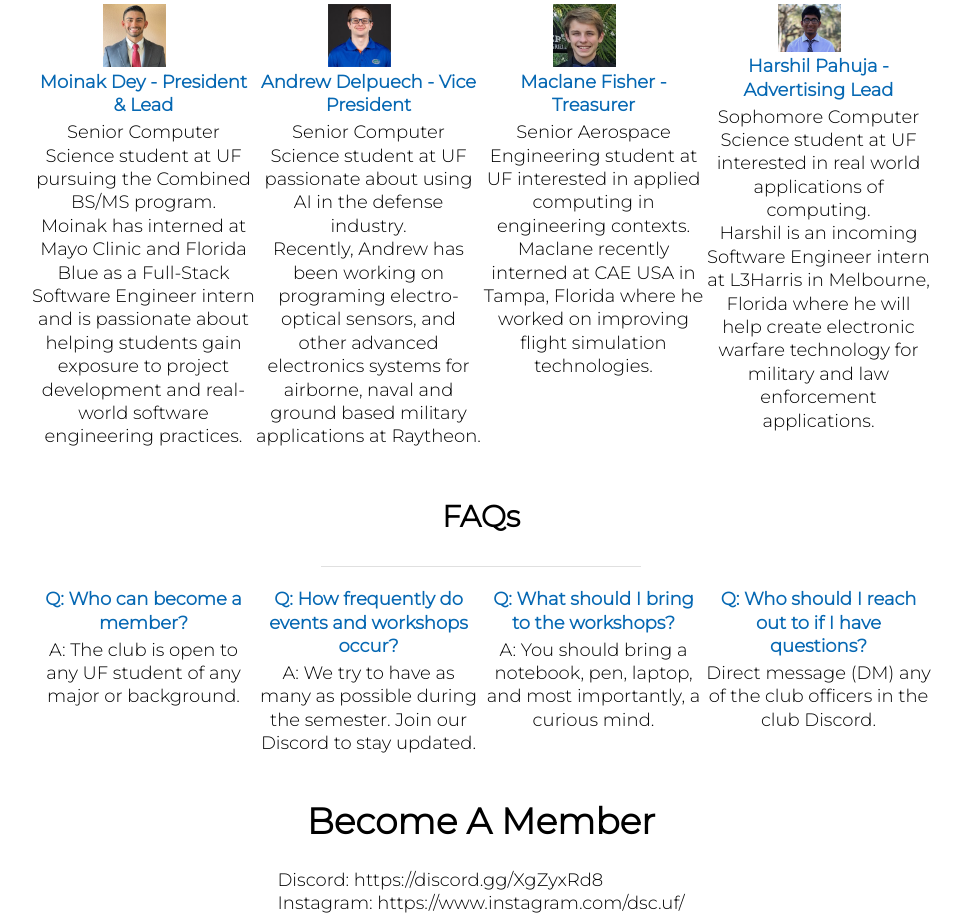
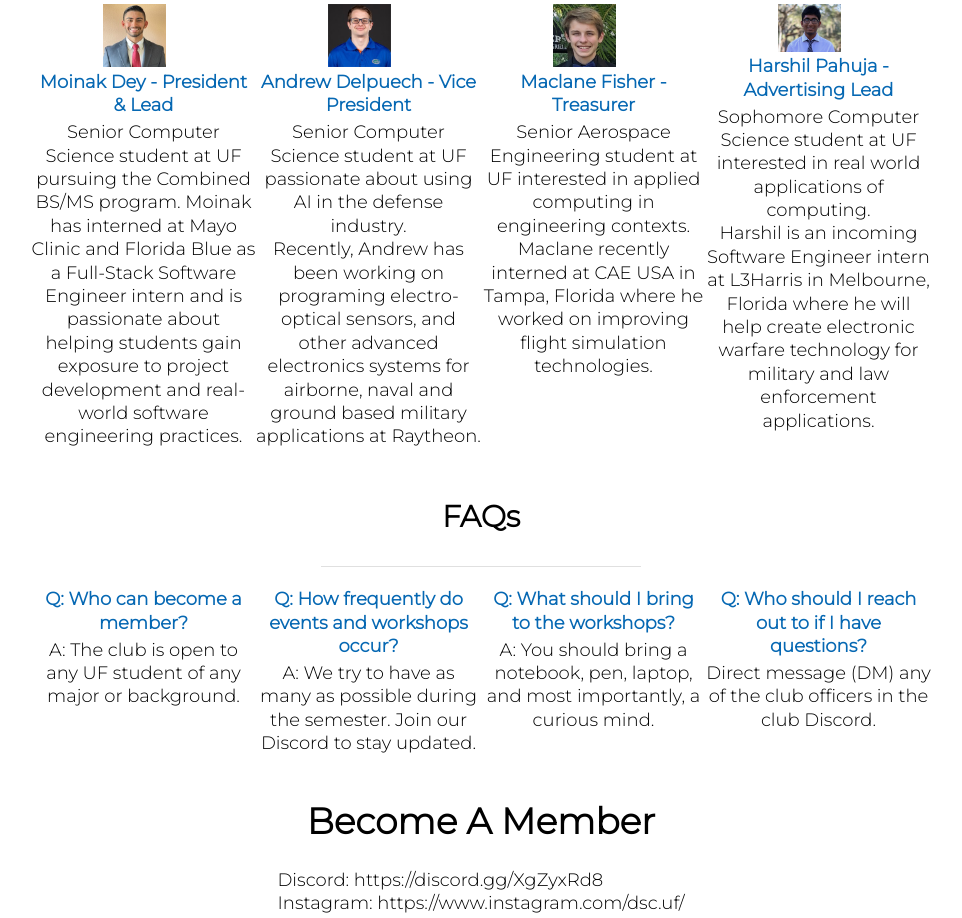
Before and after one commit to DeyMoinak/UF-DSC, a React (Create React App) app: page / in a window 1280 px wide. Shown: the part 2520-3438 px from the top of the page, without its empty margins (159-1121 px from the left). Built offline with nearby package versions, Linux system fonts and the light colour scheme; the HTML template or start-up script is replaced by a standard one.

Commit message:
Update index.js

```diff
--- a/src/Components/Officers/index.js
+++ b/src/Components/Officers/index.js
@@ -18,8 +18,9 @@ const Officers = () => {
                         <img src={Image3}/>
                         <div class="exp__desc">
                             <h1 class="exp__name">Moinak Dey - President & Lead</h1>
-                            <p class="exp__body">Senior Computer Science student at UF pursuing the Combined BS/MS program.{"\n"}</p>
-                            <p class="exp__body">Moinak has interned at Mayo Clinic and Florida Blue as a Full-Stack Software Engineer intern and is passionate about helping students gain exposure to project development and real-world software engineering practices.</p>
+                            <p class="exp__body">Senior Computer Science student at UF pursuing the Combined BS/MS program.
+
+                            Moinak has interned at Mayo Clinic and Florida Blue as a Full-Stack Software Engineer intern and is passionate about helping students gain exposure to project development and real-world software engineering practices.</p>
                         </div>
                     </div>
                     {/* COPY PASTE END HERE */}
```
